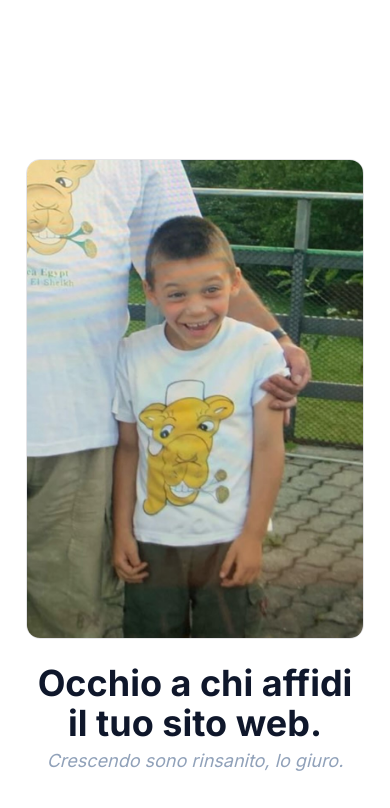
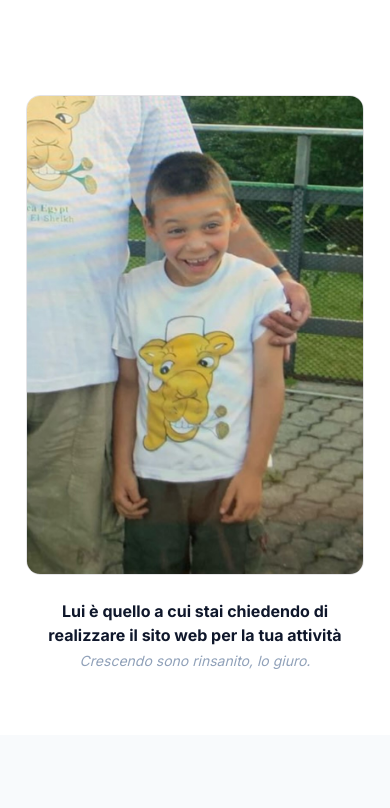
Before and after one commit to FedericoBellezza/portfolioNext, a Next.js app: page / in a window 390 px wide. Shown: the part 2676-3484 px from the top of the page. Built offline with nearby package versions, Linux system fonts and the light colour scheme; a web font is replaced by a local one.

Commit message:
fix responsive details

```diff
--- a/src/app/components/landing/AffidiSitoSection.jsx
+++ b/src/app/components/landing/AffidiSitoSection.jsx
@@ -4,15 +4,14 @@ import Image from "next/image";
 export default function AffidiSitoSection() {
   return (
     <section className="px-6">
-      {" "}
       <motion.div
         initial={{ opacity: 0, y: 20 }}
         whileInView={{ opacity: 1, y: 0 }}
         viewport={{ once: true, margin: "-100px" }}
         transition={{ duration: 0.5 }}
-        className="flex flex-col sm:flex-row items-center gap-6 mt-16 mb-16 justify-center"
+        className="flex flex-col sm:flex-row items-center gap-6  mb-16 justify-center"
       >
-        <div className="max-w-99/100 w-100 h-120 rounded-xl overflow-hidden shrink-0 border border-zinc-200">
+        <div className="max-w-99/100  w-100 h-120 rounded-xl overflow-hidden shrink-0 border border-zinc-200">
           <Image
             src="/foto-bambino.jpg"
             alt="Federico da bambino"
@@ -22,10 +21,12 @@ export default function AffidiSitoSection() {
           />
         </div>
         <div className="text-center sm:text-left">
-          <p className="text-slate-900 text-4xl font-bold">
-            Occhio a chi affidi il tuo sito web.
-          </p>
-          <p className="text-lg text-slate-400 italic mt-1">
+          <span className="text-slate-900 md:text-3xl  font-bold text-balance">
+            Lui è quello a cui stai chiedendo di{" "}
+            <br className="hidden lg:block" /> realizzare il sito web per la tua
+            attività
+          </span>
+          <p className="lg:text-lg text-sm text-slate-400 italic mt-1">
             Crescendo sono rinsanito, lo giuro.
           </p>
         </div>
```
